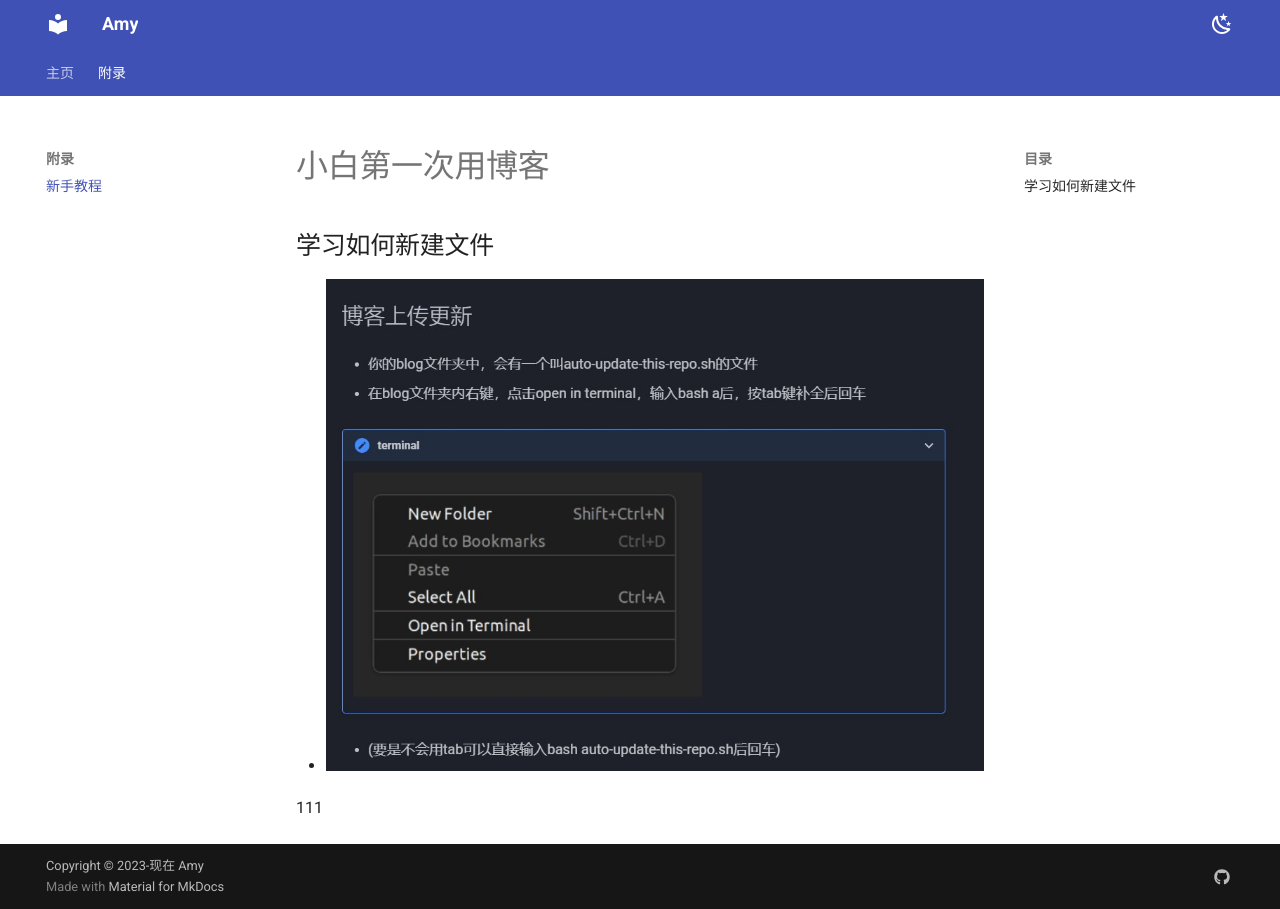
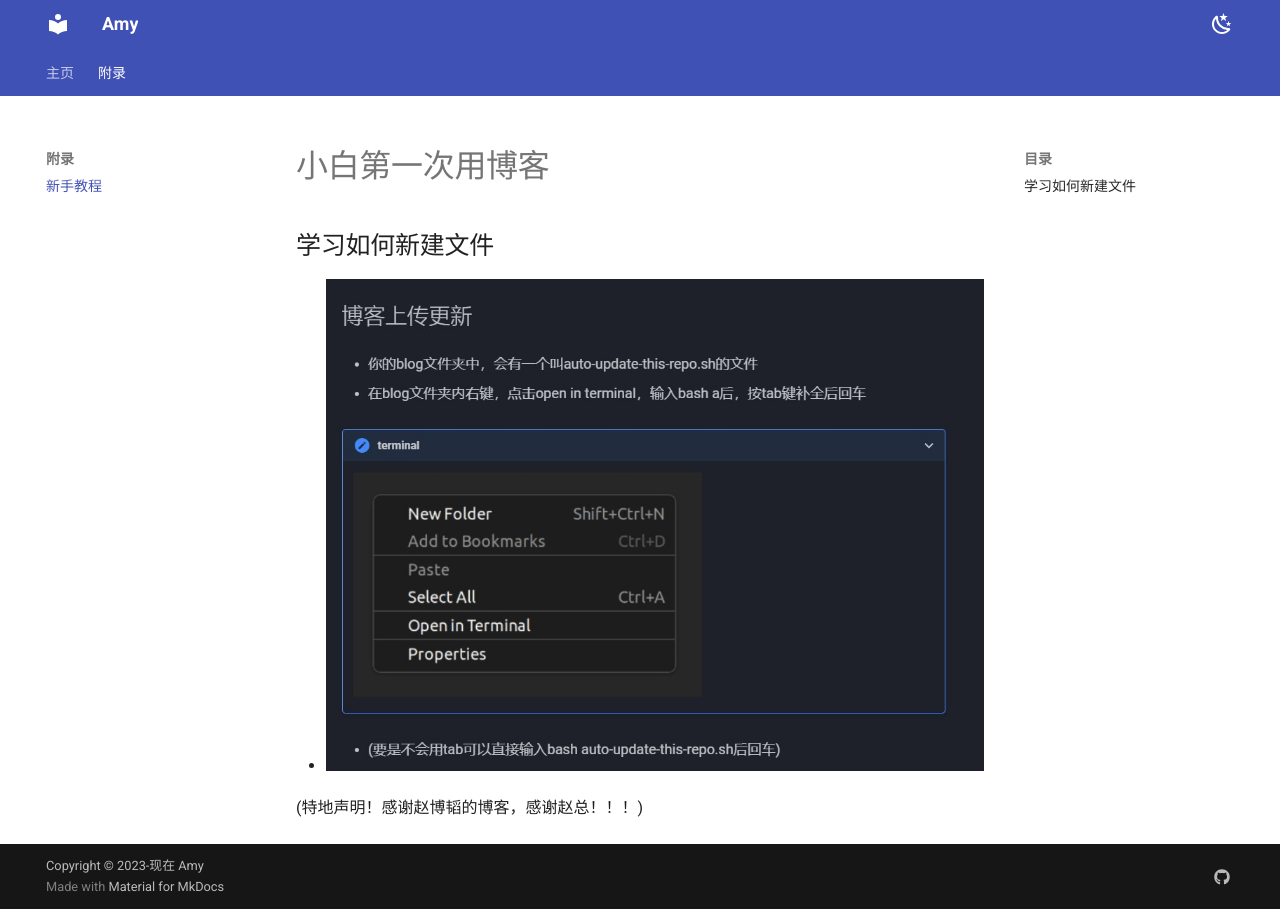
Before and after one commit to AmyWang5/Amyhhh-blog, an MkDocs documentation site: the page built from docs/WJX1/onetime.md, in a window 1280 px wide. Built offline with MkDocs 1.6.1 and Material for MkDocs 9.7.7, drawn with Linux system fonts in a browser that asks for light colours.

Commit message:
2023-11-01_21:02:40 update

```diff
--- a/docs/WJX1/onetime.md
+++ b/docs/WJX1/onetime.md
@@ -4,4 +4,4 @@
 
 - ![1](./1.jpg)
 
-111
+(特地声明！感谢赵博韬的博客，感谢赵总！！！)
```
